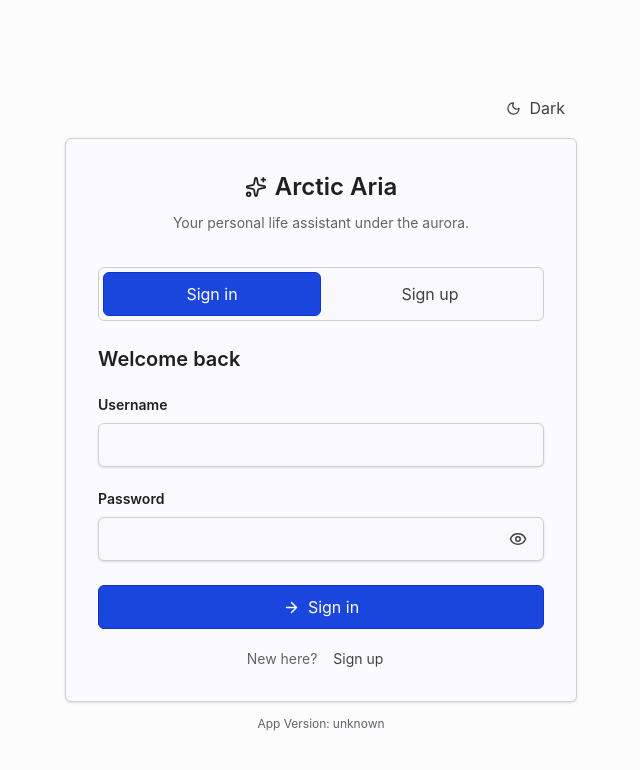
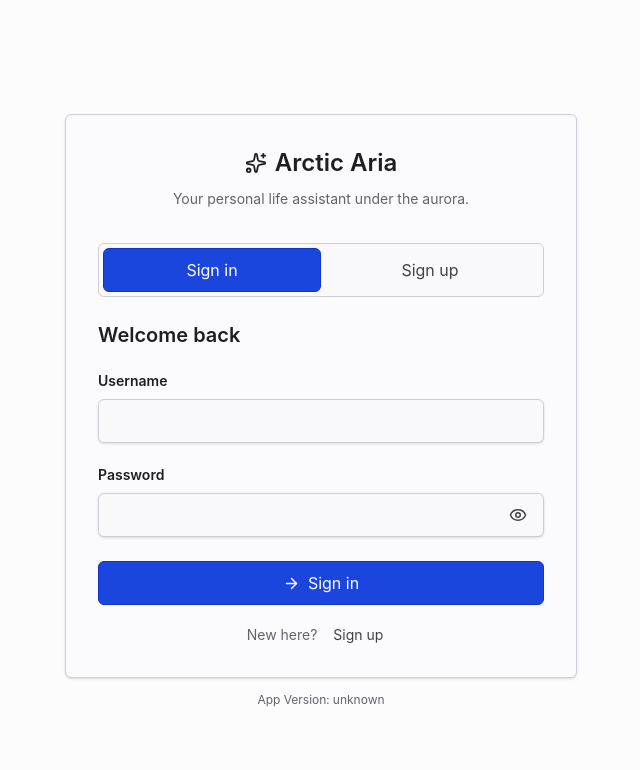
Before and after one commit to purinliang/arctic-aria, a Next.js app in the folder apps/web/: page / in a window 1280 px wide. Shown: the top 770 px of the page, without its empty margins (319-959 px from the left). Built offline with nearby package versions, Linux system fonts and the light colour scheme; no server answers.

Commit message:
fix: remove auth page theme toggle
- Remove the floating signed-out theme button from the auth page.

- Keep auth theme resolution based on cached preference, then system preference.

- Update auth and theme docs to match the simplified signed-out UI.

```diff
--- a/apps/web/src/features/auth/components/AuthGate.tsx
+++ b/apps/web/src/features/auth/components/AuthGate.tsx
@@ -75,7 +75,6 @@ export function AuthGate() {
     applyUserPreferences,
     languagePreference,
     resolvedLanguage,
-    setThemePreference,
     themePreference,
     timeFormatPreference,
   } = useAppPreferences();
@@ -397,15 +396,6 @@ export function AuthGate() {
         onSubmit={handleSubmit}
         onGoogleLogin={showGooglePlaceholder}
         onPasswordReset={showPasswordResetPlaceholder}
-        onThemeToggle={() => {
-          const nextPreference = darkMode ? "light" : "dark";
-
-          setThemePreference(nextPreference);
-
-          if (currentUser) {
-            updateUserPreferences({ themePreference: nextPreference });
-          }
-        }}
         versionMessages={messages.versionStatus}
         versionStatus={versionStatus}
       />
--- a/apps/web/src/features/auth/components/AuthPage.tsx
+++ b/apps/web/src/features/auth/components/AuthPage.tsx
@@ -1,10 +1,8 @@
 "use client";
 
 // Auth Page.
-import { Moon, Sun } from "lucide-react";
 import type { DatabaseVersionStatus } from "@/components/app-metadata";
 import { ArcticAriaLogo } from "@/components/arctic-aria-logo";
-import { Button } from "@/components/button";
 import { secondaryTextColorClass } from "@/components/color";
 import { Panel } from "@/components/panel";
 import { appShellClass } from "@/components/theme";
@@ -19,13 +17,11 @@ import type { AuthFormProps } from "./AuthForm";
 export function AuthPage({
   darkMode,
   messages,
-  onThemeToggle,
   versionMessages,
   versionStatus,
   ...props
 }: AuthFormProps & {
   messages: AuthMessages;
-  onThemeToggle: () => void;
   versionMessages: VersionStatusMessages;
   versionStatus: DatabaseVersionStatus;
 }) {
@@ -35,23 +31,6 @@ export function AuthPage({
     >
       <div className="mx-auto flex min-h-[100dvh] w-full max-w-[560px] items-center px-4 pb-16 pt-6 sm:px-6 sm:pb-20 lg:min-h-[110vh]">
         <div className="w-full">
-          <div className="mb-3 flex justify-end">
-            <Button
-              darkMode={darkMode}
-              tone="ghost"
-              size="sm"
-              icon={
-                darkMode ? (
-                  <Sun size={15} aria-hidden="true" />
-                ) : (
-                  <Moon size={15} aria-hidden="true" />
-                )
-              }
-              onClick={onThemeToggle}
-            >
-              {darkMode ? messages.themeToggle.light : messages.themeToggle.dark}
-            </Button>
-          </div>
           <Panel darkMode={darkMode} className="w-full p-5 shadow-sm sm:p-8">
             <ArcticAriaLogo brandText={messages.brandName} />
             <p
--- a/apps/web/src/messages/app-messages.ts
+++ b/apps/web/src/messages/app-messages.ts
@@ -111,10 +111,6 @@ const englishMessages = {
       auth_invalid_credentials: "Invalid username or password.",
       auth_request_failed: "Authentication request failed.",
       auth_request_invalid: "Authentication request was invalid.",
-    },
-    themeToggle: {
-      dark: "Dark",
-      light: "Light",
     },
   },
   settings: {
@@ -310,10 +306,6 @@ const simplifiedChineseMessages: AppMessages = {
       auth_request_failed: "认证请求失败。",
       auth_request_invalid: "认证请求无效。",
     },
-    themeToggle: {
-      dark: "深色",
-      light: "浅色",
-    },
   },
   settings: {
     description: "主题、语言和应用信息。",
```
Also changed, not shown: 2 other files (tests, documents, lock files or other folders).
